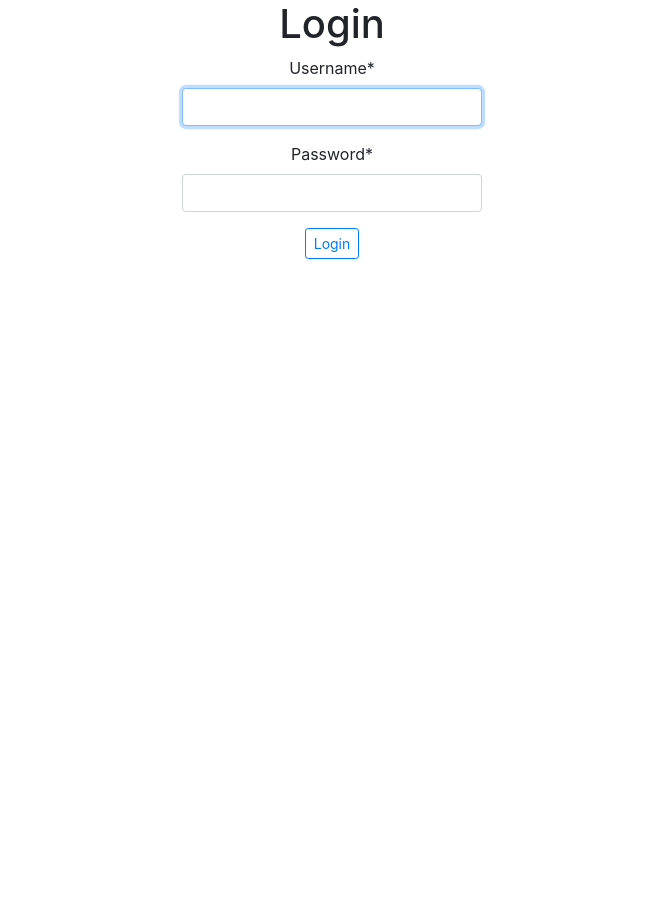
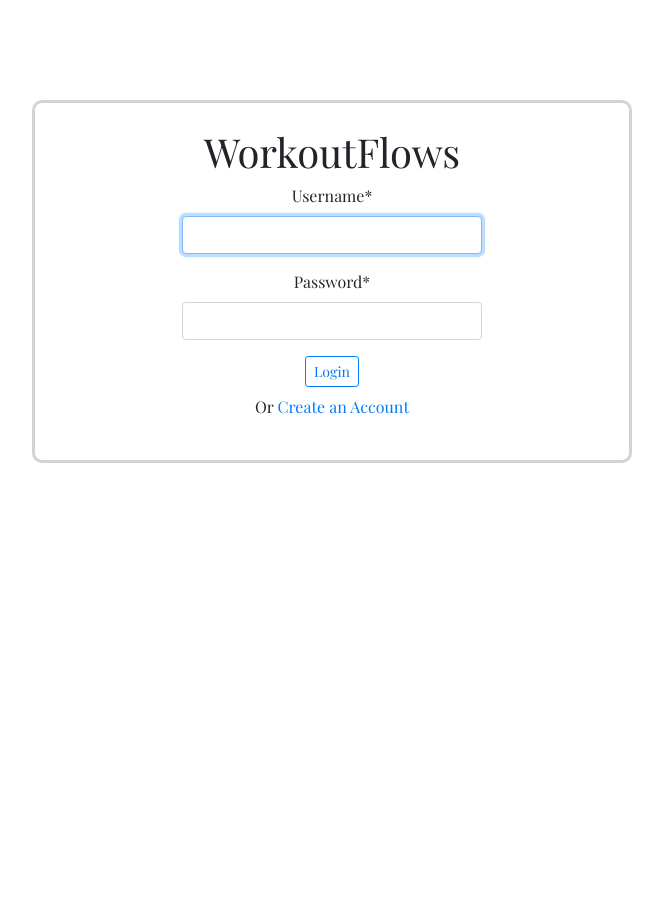
Before and after one commit to BorgeRokseth/workouts, a Django app: page /accounts/login/ in a window 1280 px wide. Shown: the whole page, without its empty margins (308-971 px from the left). Before the commit the page ends 259 px from the top, so only its background shows below. Run offline with Django 3.2, Linux system fonts and the light colour scheme; some libraries are stand-ins or nearby versions.

Commit message:
Changed css layout of login and registration pages

```diff
--- a/django/templates/auth_layout.html
+++ b/django/templates/auth_layout.html
@@ -4,7 +4,21 @@
     <meta charset="UTF-8">
     <link rel="stylesheet" href="https://stackpath.bootstrapcdn.com/bootstrap/4.3.1/css/bootstrap.min.css" integrity="sha384-ggOyR0iXCbMQv3Xipma34MD+dH/1fQ784/j6cY/iJTQUOhcWr7x9JvoRxT2MZw1T" crossorigin="anonymous">
     <title>WorkoutFlows</title>
+    <link href="https://fonts.googleapis.com/css?family=Playfair+Display" rel="stylesheet">
     <style>
+        html, body {
+            height: 100%;
+
+        }
+        .auth-box {
+            border: 3px solid lightgrey;
+            border-radius: 10px;
+            padding-top: 25px;
+            padding-bottom: 25px;
+            width: 600px;
+            margin:auto;
+        }
+
         .login-form-container {
             width: 300px;
             margin: auto;
@@ -13,12 +27,19 @@
             width: 400px;
             margin: auto;
         }
+        .outer-area {
+            margin-top: 100px;
+            font-family: "Playfair Display", serif;
+        }
     </style>
 </head>
 <body>
-    <div class="auth-box text-center">
-        {% block content %}
-        {% endblock %}
+
+    <div class="outer-area">
+        <div class="auth-box text-center">
+            {% block content %}
+            {% endblock %}
+        </div>
     </div>
 
 </body>
--- a/django/templates/django_registration/registration_form.html
+++ b/django/templates/django_registration/registration_form.html
@@ -9,5 +9,6 @@
         {{ form|crispy }}
         <button type="submit" class="btn btn-sm btn-outline-primary">Create Account</button>
     </form>
+    <p class="mt-2"> Or <a href="{% url 'login' %}">Login</a></p>
 </div>
 {% endblock %}
--- a/django/templates/registration/login.html
+++ b/django/templates/registration/login.html
@@ -2,12 +2,13 @@
 {% load crispy_forms_tags %}
 
 {% block content %}
-<h1>Login</h1>
+<h1>WorkoutFlows</h1>
 <div class="login-form-container">
     <form method="POST">
         {% csrf_token %}
         {{ form|crispy }}
         <button type="submit" class="btn btn-sm btn-outline-primary">Login</button>
     </form>
+    <p class="mt-2"> Or <a href="{% url 'django_registration_register' %}">Create an Account</a></p>
 </div>
 {% endblock %}
--- a/django/workouts/settings.py
+++ b/django/workouts/settings.py
@@ -148,5 +148,7 @@ REST_FRAMEWORK = {
     ),
     'DEFAULT_PERMISSION_CLASSES': (
         'rest_framework.permissions.IsAuthenticated',
-    )
+    ),
+    'DEFAULT_PAGINATION_CLASS': 'rest_framework.pagination.PageNumberPagination',
+    'PAGE_SIZE': 2
 }
```
